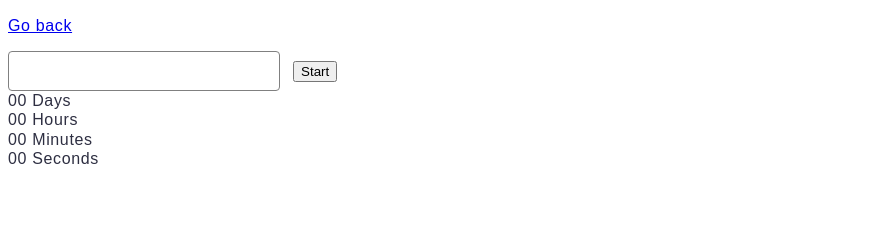
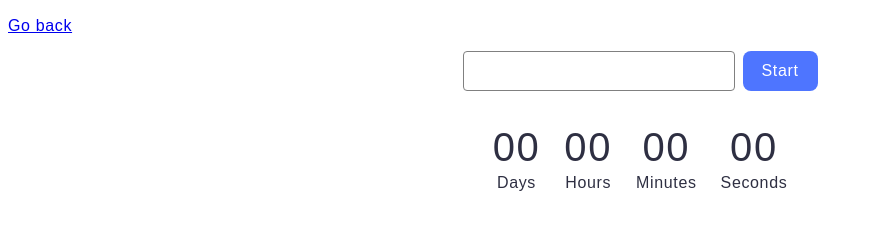
Before and after one commit to Mariia-Ostapets/goit-js-hw-10, a website built with Vite: page src/1-timer.html in a window 1280 px wide. Shown: the whole page, without its empty margins (0-873 px from the left). Built offline with nearby package versions, Linux system fonts and the light colour scheme.

Commit message:
Add part of code for timer

```diff
--- a/package.json
+++ b/package.json
@@ -9,12 +9,13 @@
     "preview": "vite preview"
   },
   "devDependencies": {
-    "vite": "^4.5.2",
-    "glob": "^8.1.0"
+    "glob": "^8.1.0",
+    "vite": "^4.5.2"
   },
   "author": "Alexander Repeta <alexander.repeta@gmail.com>",
   "license": "ISC",
   "dependencies": {
+    "flatpickr": "^4.6.13",
     "vite-plugin-full-reload": "^1.0.5",
     "vite-plugin-html-inject": "^1.0.1"
   }
--- a/src/1-timer.html
+++ b/src/1-timer.html
@@ -9,8 +9,10 @@
   <body>
     <p><a href="./index.html">Go back</a></p>
 
-    <input type="text" id="datetime-picker" />
-    <button type="button" data-start>Start</button>
+    <div class="wrapper">
+      <input type="text" id="datetime-picker" />
+      <button type="button" data-start>Start</button>
+    </div>
 
     <div class="timer">
       <div class="field">
--- a/src/css/styles.css
+++ b/src/css/styles.css
@@ -13,6 +13,12 @@ body {
 ul {
   list-style-type: none;
 }
+.wrapper {
+  display: flex;
+  gap: 8px;
+  margin-bottom: 32px;
+  justify-content: center;
+}
 input {
   font-family: inherit;
   width: 272px;
@@ -23,7 +29,6 @@ input {
   border: 1px solid #808080;
   border-radius: 4px;
   padding: 8px 16px;
-  margin-right: 8px;
   transition: border-color 250ms linear, color 250ms linear,
     background-color 250ms linear;
 }
@@ -39,3 +44,49 @@ input:disabled {
   color: #808080;
   background-color: #fafafa;
 }
+button {
+  border: none;
+  border-radius: 8px;
+  padding: 8px 16px;
+  width: 75px;
+  height: 40px;
+  background-color: #4e75ff;
+  font-weight: 500;
+  font-size: 16px;
+  line-height: 1.5;
+  letter-spacing: 0.04em;
+  color: #fff;
+  font-family: inherit;
+  transition: background-color 250ms linear;
+}
+button:hover,
+button:focus {
+  background-color: #6c8cff;
+}
+button:disabled {
+  color: #989898;
+  background-color: #cfcfcf;
+}
+.timer {
+  display: flex;
+  gap: 24px;
+  justify-content: center;
+}
+.field {
+  display: flex;
+  flex-direction: column;
+  align-items: center;
+}
+.value {
+  font-weight: 400;
+  font-size: 40px;
+  line-height: 1.2;
+  letter-spacing: 0.04em;
+  color: #2e2f42;
+}
+.label {
+  font-weight: 400;
+  font-size: 16px;
+  line-height: 1.5;
+  color: #2e2f42;
+}
--- a/src/js/1-timer.js
+++ b/src/js/1-timer.js
@@ -0,0 +1,27 @@
+import flatpickr from "flatpickr";
+
+import "flatpickr/dist/flatpickr.min.css";
+
+flatpickr("#datetime-picker", options);
+
+let userSelectedDate;
+
+const options = {
+  enableTime: true,
+  time_24hr: true,
+  defaultDate: new Date(),
+  minuteIncrement: 1,
+  onClose(selectedDates) {
+      console.log(selectedDates[0]);
+      const selectedDate = selectedDates[0];
+    if (selectedDate <= new Date()) {
+        alert("Please choose a date in the future");
+        button.disabled = true;
+    } else {
+        userSelectedDate = selectedDate;
+        button.disabled = falce;
+    }
+  },
+};
+
+const button = document.querySelector("button");
```
Also changed, not shown: 1 other file.
